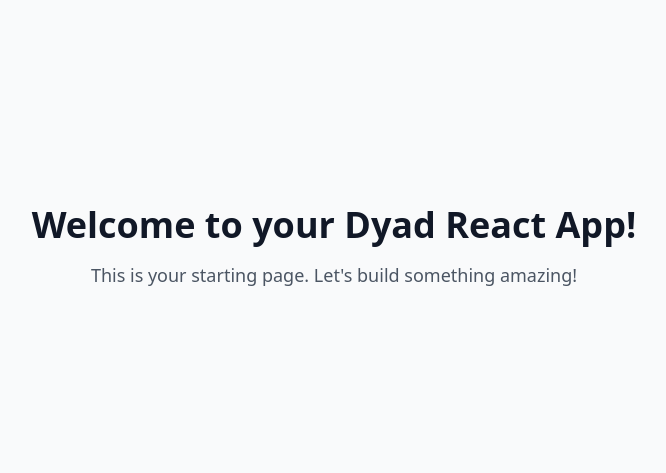
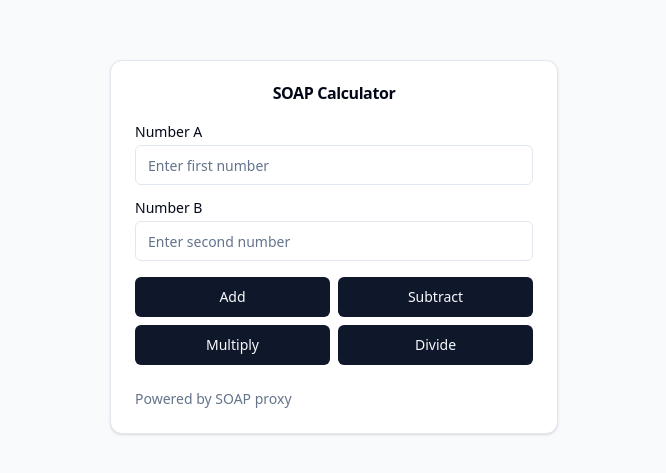
Before and after one commit to marcelo-m7/Shadcn-WebAPP-SOAP_XML, a React app in the folder apps/web/: page / in a window 1280 px wide. Shown: the part 153-626 px from the top of the page, without its empty margins (306-972 px from the left). Built offline with nearby package versions, Linux system fonts and the light colour scheme; no server answers; the HTML template or start-up script is replaced by a standard one.

Commit message:
[dyad] Implemented a SOAP calculator UI, API utility, and integrated shadcn/ui components with toast notifications. - wrote 13 file(s), added sonner package(s)

```diff
--- /dev/null
+++ b/apps/web/src/components/Calculator.tsx
@@ -0,0 +1,93 @@
+import React, { useState } from 'react';
+import { performOperation } from '../lib/api';
+import { Button } from './ui/button';
+import { Input } from './ui/input';
+import { Card, CardHeader, CardTitle, CardContent, CardFooter } from './ui/card';
+import { Label } from './ui/label';
+import { toast } from 'sonner';
+
+const Calculator: React.FC = () => {
+  const [numberA, setNumberA] = useState<string>('');
+  const [numberB, setNumberB] = useState<string>('');
+  const [result, setResult] = useState<number | string | null>(null);
+  const [loading, setLoading] = useState<boolean>(false);
+
+  const handleOperation = async (operation: string) => {
+    setLoading(true);
+    setResult(null);
+    try {
+      const a = parseFloat(numberA);
+      const b = parseFloat(numberB);
+
+      if (isNaN(a) || isNaN(b)) {
+        toast.error('Please enter valid numbers for both inputs.');
+        return;
+      }
+
+      const res = await performOperation(operation, a, b);
+      setResult(res);
+      toast.success(`Operation successful! Result: ${res}`);
+    } catch (error: any) {
+      setResult('Error');
+      toast.error(error.message || 'An unexpected error occurred.');
+    } finally {
+      setLoading(false);
+    }
+  };
+
+  return (
+    <Card className="w-full max-w-md mx-auto">
+      <CardHeader>
+        <CardTitle className="text-center">SOAP Calculator</CardTitle>
+      </CardHeader>
+      <CardContent className="space-y-4">
+        <div className="grid w-full items-center gap-1.5">
+          <Label htmlFor="numberA">Number A</Label>
+          <Input
+            type="number"
+            id="numberA"
+            placeholder="Enter first number"
+            value={numberA}
+            onChange={(e) => setNumberA(e.target.value)}
+            className="w-full"
+          />
+        </div>
+        <div className="grid w-full items-center gap-1.5">
+          <Label htmlFor="numberB">Number B</Label>
+          <Input
+            type="number"
+            id="numberB"
+            placeholder="Enter second number"
+            value={numberB}
+            onChange={(e) => setNumberB(e.target.value)}
+            className="w-full"
+          />
+        </div>
+        <div className="grid grid-cols-2 gap-2">
+          <Button onClick={() => handleOperation('add')} disabled={loading}>
+            {loading && result === null ? 'Adding...' : 'Add'}
+          </Button>
+          <Button onClick={() => handleOperation('subtract')} disabled={loading}>
+            {loading && result === null ? 'Subtracting...' : 'Subtract'}
+          </Button>
+          <Button onClick={() => handleOperation('multiply')} disabled={loading}>
+            {loading && result === null ? 'Multiplying...' : 'Multiply'}
+          </Button>
+          <Button onClick={() => handleOperation('divide')} disabled={loading}>
+            {loading && result === null ? 'Dividing...' : 'Divide'}
+          </Button>
+        </div>
+        {result !== null && (
+          <div className="text-center text-2xl font-bold mt-4">
+            Result: <span className={result === 'Error' ? 'text-red-500' : 'text-green-500'}>{result}</span>
+          </div>
+        )}
+      </CardContent>
+      <CardFooter className="text-sm text-muted-foreground text-center">
+        Powered by SOAP proxy
+      </CardFooter>
+    </Card>
+  );
+};
+
+export default Calculator;
--- /dev/null
+++ b/apps/web/src/components/Toaster.tsx
@@ -0,0 +1,5 @@
+import { Toaster as SonnerToaster } from "sonner";
+
+export function Toaster() {
+  return <SonnerToaster />;
+}
--- /dev/null
+++ b/apps/web/src/components/ui/button.tsx
@@ -0,0 +1,56 @@
+import * as React from "react"
+import { Slot } from "@radix-ui/react-slot"
+import { cva, type VariantProps } from "class-variance-authority"
+
+import { cn } from "../../lib/utils"
+
+const buttonVariants = cva(
+  "inline-flex items-center justify-center whitespace-nowrap rounded-md text-sm font-medium ring-offset-background transition-colors focus-visible:outline-none focus-visible:ring-2 focus-visible:ring-ring focus-visible:ring-offset-2 disabled:pointer-events-none disabled:opacity-50",
+  {
+    variants: {
+      variant: {
+        default: "bg-primary text-primary-foreground hover:bg-primary/90",
+        destructive:
+          "bg-destructive text-destructive-foreground hover:bg-destructive/90",
+        outline:
+          "border border-input bg-background hover:bg-accent hover:text-accent-foreground",
+        secondary:
+          "bg-secondary text-secondary-foreground hover:bg-secondary/80",
+        ghost: "hover:bg-accent hover:text-accent-foreground",
+        link: "text-primary underline-offset-4 hover:underline",
+      },
+      size: {
+        default: "h-10 px-4 py-2",
+        sm: "h-9 rounded-md px-3",
+        lg: "h-11 rounded-md px-8",
+        icon: "h-10 w-10",
+      },
+    },
+    defaultVariants: {
+      variant: "default",
+      size: "default",
+    },
+  }
+)
+
+export interface ButtonProps
+  extends React.ButtonHTMLAttributes<HTMLButtonElement>,
+    VariantProps<typeof buttonVariants> {
+  asChild?: boolean
+}
+
+const Button = React.forwardRef<HTMLButtonElement, ButtonProps>(
+  ({ className, variant, size, asChild = false, ...props }, ref) => {
+    const Comp = asChild ? Slot : "button"
+    return (
+      <Comp
+        className={cn(buttonVariants({ variant, size, className }))}
+        ref={ref}
+        {...props}
+      />
+    )
+  }
+)
+Button.displayName = "Button"
+
+export { Button, buttonVariants }
--- /dev/null
+++ b/apps/web/src/components/ui/card.tsx
@@ -0,0 +1,79 @@
+import * as React from "react"
+
+import { cn } from "../../lib/utils"
+
+const Card = React.forwardRef<
+  HTMLDivElement,
+  React.HTMLAttributes<HTMLDivElement>
+>(({ className, ...props }, ref) => (
+  <div
+    ref={ref}
+    className={cn(
+      "rounded-xl border bg-card text-card-foreground shadow",
+      className
+    )}
+    {...props}
+  />
+))
+Card.displayName = "Card"
+
+const CardHeader = React.forwardRef<
+  HTMLDivElement,
+  React.HTMLAttributes<HTMLDivElement>
+>(({ className, ...props }, ref) => (
+  <div
+    ref={ref}
+    className={cn("flex flex-col space-y-1.5 p-6", className)}
+    {...props}
+  />
+))
+CardHeader.displayName = "CardHeader"
+
+const CardTitle = React.forwardRef<
+  HTMLParagraphElement,
+  React.HTMLAttributes<HTMLHeadingElement>
+>(({ className, ...props }, ref) => (
+  <h3
+    ref={ref}
+    className={cn(
+      "font-semibold leading-none tracking-tight",
+      className
+    )}
+    {...props}
+  />
+))
+CardTitle.displayName = "CardTitle"
+
+const CardDescription = React.forwardRef<
+  HTMLParagraphElement,
+  React.HTMLAttributes<HTMLParagraphElement>
+>(({ className, ...props }, ref) => (
+  <p
+    ref={ref}
+    className={cn("text-sm text-muted-foreground", className)}
+    {...props}
+  />
+))
+CardDescription.displayName = "CardDescription"
+
+const CardContent = React.forwardRef<
+  HTMLDivElement,
+  React.HTMLAttributes<HTMLDivElement>
+>(({ className, ...props }, ref) => (
+  <div ref={ref} className={cn("p-6 pt-0", className)} {...props} />
+))
+CardContent.displayName = "CardContent"
+
+const CardFooter = React.forwardRef<
+  HTMLDivElement,
+  React.HTMLAttributes<HTMLDivElement>
+>(({ className, ...props }, ref) => (
+  <div
+    ref={ref}
+    className={cn("flex items-center p-6 pt-0", className)}
+    {...props}
+  />
+))
+CardFooter.displayName = "CardFooter"
+
+export { Card, CardHeader, CardFooter, CardTitle, CardDescription, CardContent }
--- /dev/null
+++ b/apps/web/src/components/ui/input.tsx
@@ -0,0 +1,25 @@
+import * as React from "react"
+
+import { cn } from "../../lib/utils"
+
+export interface InputProps
+  extends React.InputHTMLAttributes<HTMLInputElement> {}
+
+const Input = React.forwardRef<HTMLInputElement, InputProps>(
+  ({ className, type, ...props }, ref) => {
+    return (
+      <input
+        type={type}
+        className={cn(
+          "flex h-10 w-full rounded-md border border-input bg-background px-3 py-2 text-sm ring-offset-background file:border-0 file:bg-transparent file:text-sm file:font-medium placeholder:text-muted-foreground focus-visible:outline-none focus-visible:ring-2 focus-visible:ring-ring focus-visible:ring-offset-2 disabled:cursor-not-allowed disabled:opacity-50",
+          className
+        )}
+        ref={ref}
+        {...props}
+      />
+    )
+  }
+)
+Input.displayName = "Input"
+
+export { Input }
--- /dev/null
+++ b/apps/web/src/components/ui/label.tsx
@@ -0,0 +1,26 @@
+import * as React from "react"
+import * as LabelPrimitive from "@radix-ui/react-label"
+import { cva, type VariantProps } from "class-variance-authority"
+
+import { cn } from "../../lib/utils"
+
+const labelVariants = cva(
+  "text-sm font-medium leading-none peer-disabled:cursor-not-allowed peer-disabled:opacity-70"
+)
+
+interface LabelProps extends React.ComponentPropsWithoutRef<typeof LabelPrimitive.Root>,
+    VariantProps<typeof labelVariants> {}
+
+const Label = React.forwardRef<
+  React.ElementRef<typeof LabelPrimitive.Root>,
+  LabelProps
+>(({ className, ...props }, ref) => (
+  <LabelPrimitive.Root
+    ref={ref}
+    className={cn(labelVariants(), className)}
+    {...props}
+  />
+))
+Label.displayName = LabelPrimitive.Root.displayName
+
+export { Label }
--- /dev/null
+++ b/apps/web/src/lib/api.ts
@@ -0,0 +1,24 @@
+const PROXY_BASE_URL = import.meta.env.VITE_SOAP_PROXY_URL || 'http://localhost:3001';
+
+export async function performOperation(operation: string, a: number, b: number): Promise<number> {
+  try {
+    const response = await fetch(`${PROXY_BASE_URL}/${operation}`, {
+      method: 'POST',
+      headers: {
+        'Content-Type': 'application/json',
+      },
+      body: JSON.stringify({ a, b }),
+    });
+
+    if (!response.ok) {
+      const errorData = await response.json();
+      throw new Error(errorData.error || `HTTP error! status: ${response.status}`);
+    }
+
+    const data = await response.json();
+    return data.result;
+  } catch (error) {
+    console.error(`Error performing ${operation}:`, error);
+    throw error;
+  }
+}
--- /dev/null
+++ b/apps/web/src/lib/utils.ts
@@ -0,0 +1,6 @@
+import { type ClassValue, clsx } from "clsx"
+import { twMerge } from "tailwind-merge"
+
+export function cn(...inputs: ClassValue[]) {
+  return twMerge(clsx(inputs))
+}
--- a/apps/web/src/main.tsx
+++ b/apps/web/src/main.tsx
@@ -3,10 +3,12 @@
 import { BrowserRouter } from 'react-router-dom';
 import App from './App.tsx';
 import './index.css';
+import { Toaster } from './components/Toaster.tsx';
 
 ReactDOM.createRoot(document.getElementById('root')!).render(
   <React.StrictMode>
     <BrowserRouter>
+      <Toaster />
       <App />
     </BrowserRouter>
   </React.StrictMode>,
--- a/apps/web/src/pages/Index.tsx
+++ b/apps/web/src/pages/Index.tsx
@@ -1,12 +1,10 @@
 import React from 'react';
+import Calculator from '../components/Calculator';
 
 const IndexPage: React.FC = () => {
   return (
     <div className="flex flex-col items-center justify-center min-h-screen p-4">
-      <h1 className="text-4xl font-bold mb-4">Welcome to your Dyad React App!</h1>
-      <p className="text-lg text-gray-600 dark:text-gray-300">
-        This is your starting page. Let's build something amazing!
-      </p>
+      <Calculator />
     </div>
   );
 };
--- a/package.json
+++ b/package.json
@@ -12,5 +12,8 @@
   "devDependencies": {
     "turbo": "^2.0.9"
   },
-  "packageManager": "pnpm@10.16.1"
+  "packageManager": "pnpm@10.16.1",
+  "dependencies": {
+    "sonner": "^2.0.7"
+  }
 }
```
Also changed, not shown: 2 other files (tests, documents, lock files or other folders).
